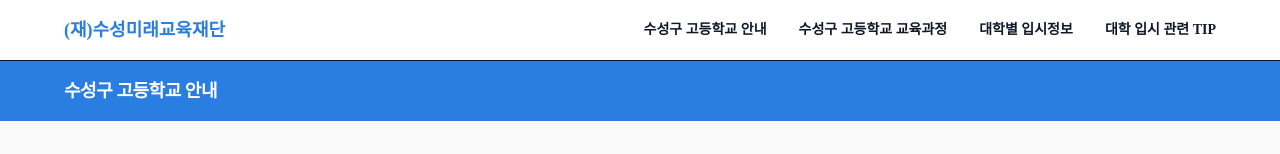
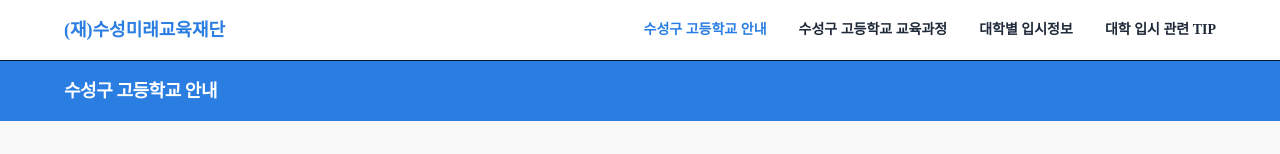
Before and after one commit to jinhwan12345/school-fair, a Next.js app: page /schools_info in a window 1280 px wide. Shown: the top 154 px of the page. Built offline with nearby package versions, Linux system fonts and the light colour scheme.

Commit message:
update home page

```diff
--- a/src/components/Header.tsx
+++ b/src/components/Header.tsx
@@ -1,9 +1,18 @@
 "use client";
 import Link from "next/link";
 import { useState } from "react";
+import { usePathname } from "next/navigation";
 
 export default function Header() {
   const [menuOpen, setMenuOpen] = useState(false);
+  const pathname = usePathname();
+
+  const menuItems = [
+    { name: "수성구 고등학교 안내", href: "/schools_info" },
+    { name: "수성구 고등학교 교육과정", href: "/curriculum" },
+    { name: "대학별 입시정보", href: "/admission_info" },
+    { name: "대학 입시 관련 TIP", href: "/tips" },
+  ];
 
   return (
     <header className="w-full border-b bg-white shadow-sm">
@@ -15,12 +24,17 @@ export default function Header() {
 
         {/* 데스크톱 메뉴 */}
         <nav className="hidden md:flex space-x-8 text-sm font-semibold">
-          <Link href="/schools_info" className="hover:text-[#2A7DE1]">
-            수성구 고등학교 안내
-          </Link>
-          <a href="#" className="hover:text-[#2A7DE1]">수성구 고등학교 교육과정</a>
-          <a href="#" className="hover:text-[#2A7DE1]">대학별 입시정보</a>
-          <a href="#" className="hover:text-[#2A7DE1]">대학 입시 관련 TIP</a>
+          {menuItems.map((item) => (
+            <Link
+              key={item.href}
+              href={item.href}
+              className={`hover:text-[#2A7DE1] transition-colors ${
+                pathname === item.href ? "text-[#2A7DE1]" : "text-gray-800"
+              }`}
+            >
+              {item.name}
+            </Link>
+          ))}
         </nav>
 
         {/* 모바일 메뉴 버튼 */}
@@ -35,12 +49,18 @@ export default function Header() {
       {/* 모바일 메뉴 */}
       {menuOpen && (
         <div className="md:hidden bg-gray-50 border-t text-sm font-medium text-center py-3 space-y-2">
-          <Link href="/schools_info" className="block hover:text-[#2A7DE1]">
-            수성구 고등학교 안내
-          </Link>
-          <a href="#" className="block hover:text-[#2A7DE1]">수성구 고등학교 교육과정</a>
-          <a href="#" className="block hover:text-[#2A7DE1]">대학별 입시정보</a>
-          <a href="#" className="block hover:text-[#2A7DE1]">대학 입시 관련 TIP</a>
+          {menuItems.map((item) => (
+            <Link
+              key={item.href}
+              href={item.href}
+              className={`block py-1 hover:text-[#2A7DE1] ${
+                pathname === item.href ? "text-[#2A7DE1]" : "text-gray-800"
+              }`}
+              onClick={() => setMenuOpen(false)} // 클릭 시 메뉴 닫기
+            >
+              {item.name}
+            </Link>
+          ))}
         </div>
       )}
     </header>
```
